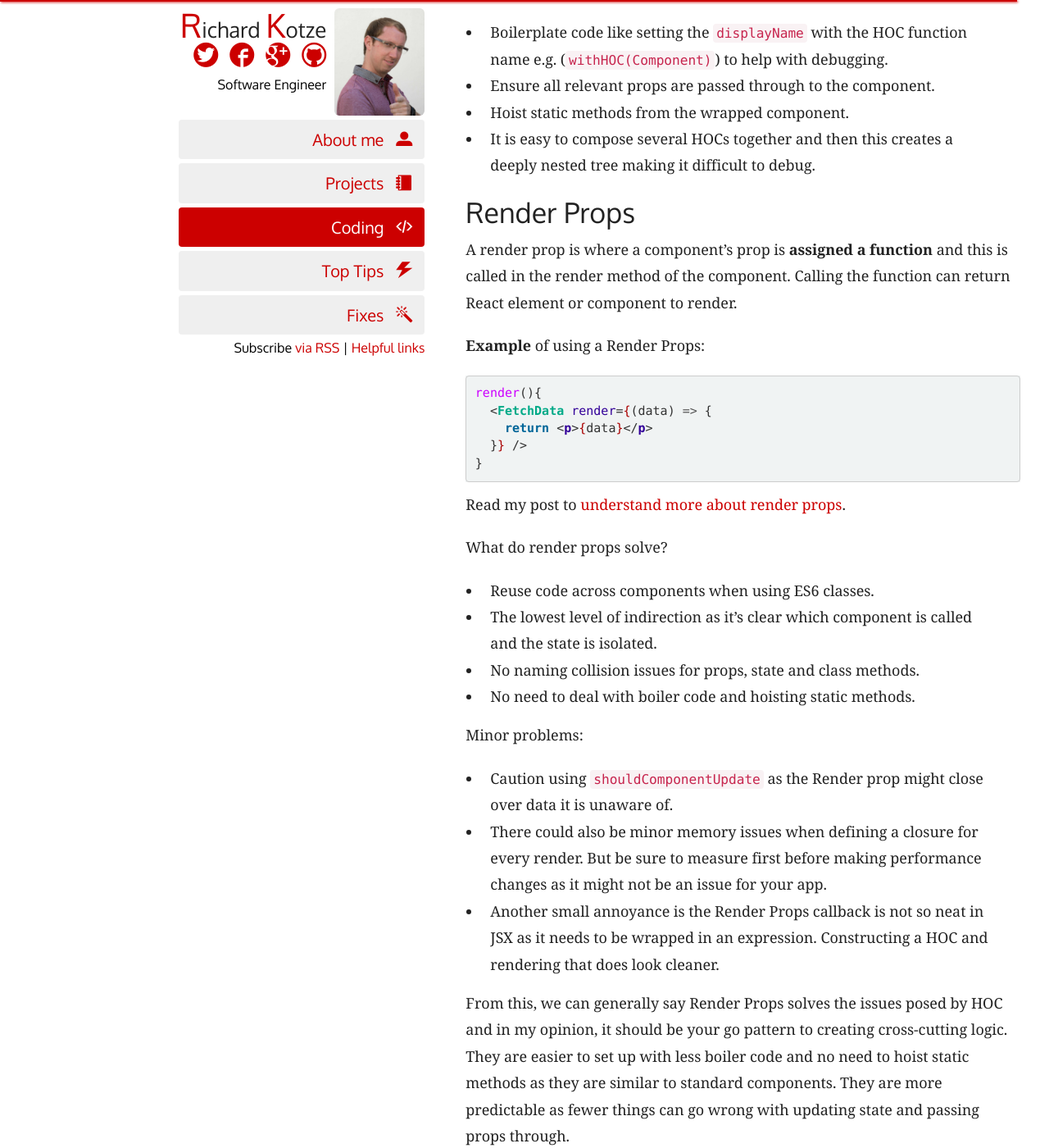
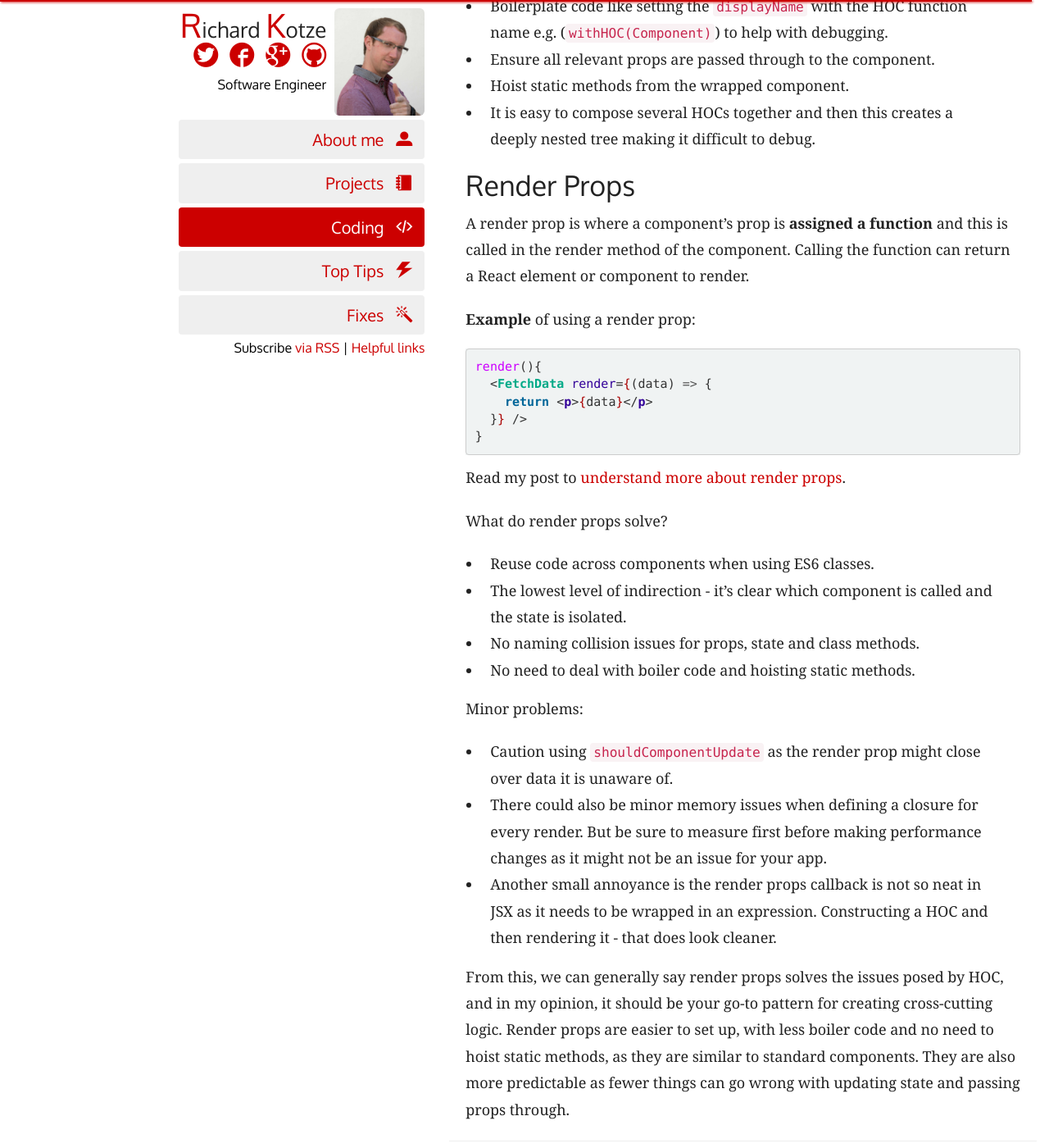
Before and after one commit to rkotze/rkotze.github.io, a Jekyll site: the page built from _posts/2018-05-15-hoc-vs-render-props-reactjs.md, in a window 1280 px wide and 1400 px high, scrolled down 2074 px. Shown: the whole window at 82% size. Built offline with Jekyll 4.4.1, drawn with Linux system fonts in a browser that asks for light colours; comment, search, counter and statistics services are not loaded; some of the changed text lies outside the part shown.

Commit message:
A quick scoot through
Feel free to ignore `cross-cutting concerns` link (I didn't know what it was and so looked it up).
:)
I may focus more on _what_ you're writing here later.

````diff
--- a/_posts/2018-05-15-hoc-vs-render-props-reactjs.md
+++ b/_posts/2018-05-15-hoc-vs-render-props-reactjs.md
@@ -11,11 +11,11 @@
 excerpt_separator: <!--more-->
 ---
 
-Higher-order components (<abbr title="higher-order component">HOC</abbr>) and Render props are two ways to build cross cutting code in React JS. _How do you decide to use one over the other?_
+Higher-order components (<abbr title="higher-order component">HOC</abbr>) and render props are two ways to build cross cutting code in React JS. _How do you decide to use one over the other?_
 
 <!--more-->
 
-The reason we have these two approaches is that React decided to use ES6 `class` for building React components to manage the state. Before that, to share cross-cutting concerns for components `React.createClass` [**mixins**](https://github.com/facebook/react/blob/0.14-stable/docs/docs/05-reusable-components.md#mixins){:target="\_blank"} was the way to handle that. However, `class` does **not** support mixins and a new way had to be developed.
+The reason we have these two approaches is that React decided to use ES6 `class` for building React components to manage the state. Before that, to share [cross-cutting concerns](https://stackoverflow.com/questions/23700540/cross-cutting-concern-example) for components `React.createClass` [**mixins**](https://github.com/facebook/react/blob/0.14-stable/docs/docs/05-reusable-components.md#mixins){:target="\_blank"} was the way to handle that. However, `class` does **not** support mixins and a new way had to be developed.
 
 For more details, Dan Abramov wrote a post on why [mixins considered harmful](https://reactjs.org/blog/2016/07/13/mixins-considered-harmful.html){:target="\_blank"}.
 
@@ -37,16 +37,16 @@
 }
 ```
 
-To find out more read my post on [understanding how higher-order components](/coding/understanding-higher-order-components).
+To find out more read, my post on [understanding how higher-order components](/coding/understanding-higher-order-components).
 
 What does HOC solve?
 
 - Importantly they provided a way to reuse code when using ES6 classes.
 - No longer have method name clashing if two HOC implement the same one.
-- It is easy to make small reusable units of code supporting single responsibility principle.
-- Apply multiple HOC applied to one component by composing the functions. The readability can be improved by using a compose function.
+- It is easy to make small reusable units of code, thereby supporting the single responsibility principle.
+- Apply multiple HOCs to one component by _composing_ the functions - this can improve readability.
 
-You can start to see similarities downsides between _mixins_ and _HOC_:
+You can start to see similarities in the downsides for both _mixins_ and _HOC_:
 
 - There is still an indirection issue, however, not about which HOC is changing the state but which one is providing a certain prop.
 - It is possible two HOC could be using the same prop meaning one would overwrite the other silently.
@@ -60,9 +60,9 @@
 
 ## Render Props
 
-A render prop is where a component's prop is **assigned a function** and this is called in the render method of the component. Calling the function can return React element or component to render.
+A render prop is where a component's prop is **assigned a function** and this is called in the render method of the component. Calling the function can return a React element or component to render.
 
-**Example** of using a Render Props:
+**Example** of using a render prop:
 
 ```jsx
 render(){
@@ -77,14 +77,14 @@
 What do render props solve?
 
 - Reuse code across components when using ES6 classes.
-- The lowest level of indirection as it's clear which component is called and the state is isolated.
+- The lowest level of indirection - it's clear which component is called and the state is isolated.
 - No naming collision issues for props, state and class methods.
 - No need to deal with boiler code and hoisting static methods.
 
 Minor problems:
 
-- Caution using `shouldComponentUpdate` as the Render prop might close over data it is unaware of.
+- Caution using `shouldComponentUpdate` as the render prop might close over data it is unaware of.
 - There could also be minor memory issues when defining a closure for every render. But be sure to measure first before making performance changes as it might not be an issue for your app.
-- Another small annoyance is the Render Props callback is not so neat in JSX as it needs to be wrapped in an expression. Constructing a HOC and rendering that does look cleaner.
+- Another small annoyance is the render props callback is not so neat in JSX as it needs to be wrapped in an expression. Constructing a HOC and then rendering it - that does look cleaner.
 
-From this, we can generally say Render Props solves the issues posed by HOC and in my opinion, it should be your go pattern to creating cross-cutting logic. They are easier to set up with less boiler code and no need to hoist static methods as they are similar to standard components. They are more predictable as fewer things can go wrong with updating state and passing props through.
+From this, we can generally say render props solves the issues posed by HOC, and in my opinion, it should be your go-to pattern for creating cross-cutting logic. Render props are easier to set up, with less boiler code and no need to hoist static methods, as they are similar to standard components. They are also more predictable as fewer things can go wrong with updating state and passing props through.
````
Also changed, not shown: other parts of _posts/2018-05-15-hoc-vs-render-props-reactjs.md (+2 -2 lines).
